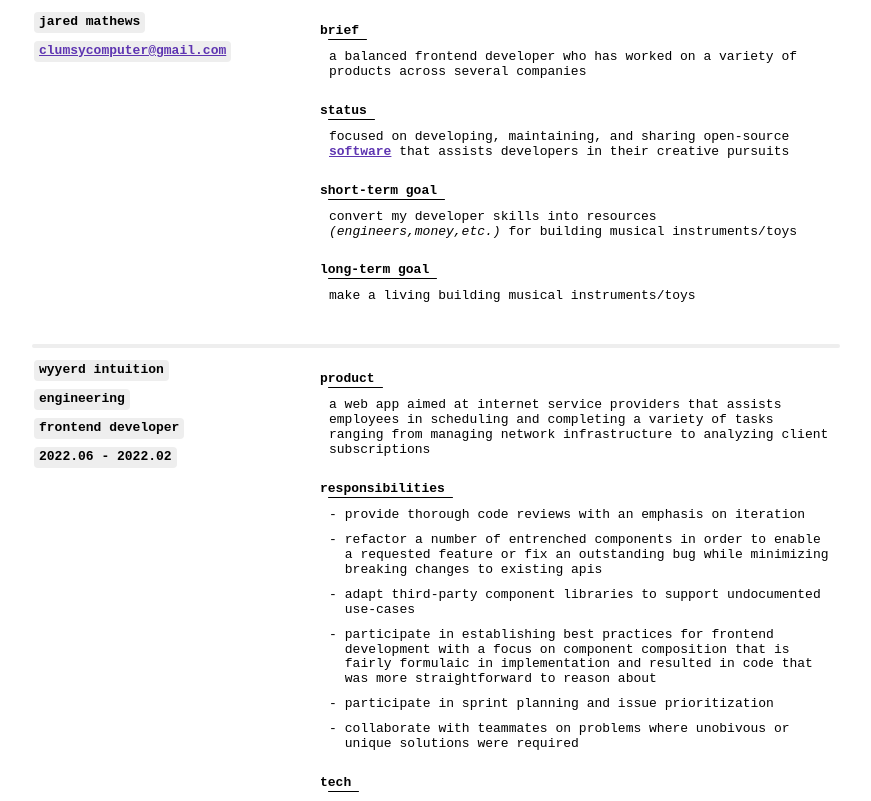
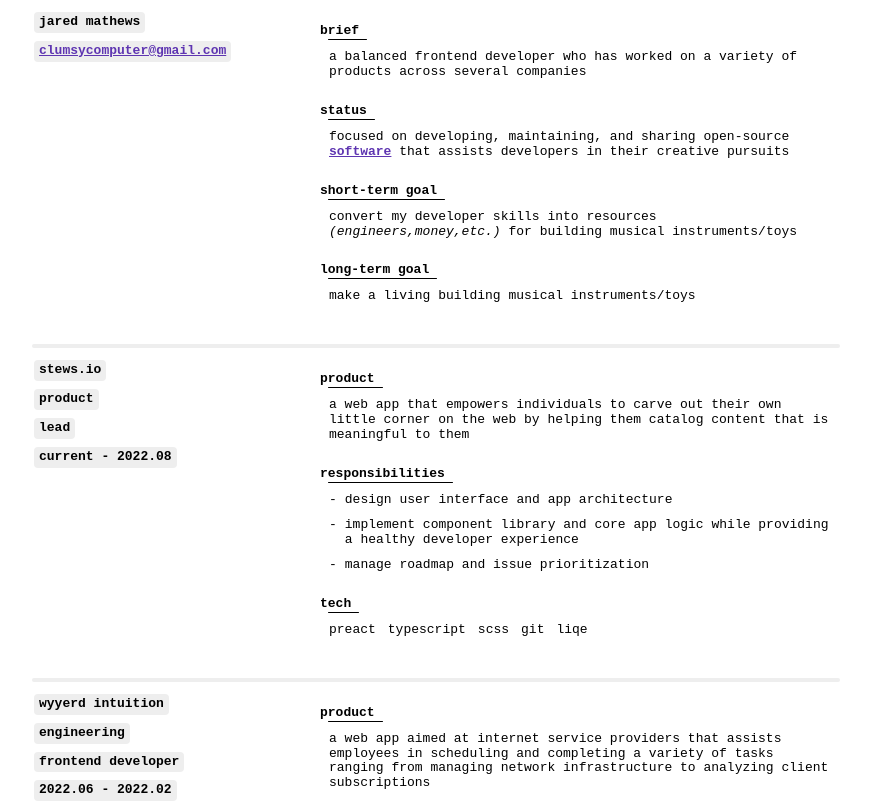
Before and after one commit to clumsycomputer/clumsy-website, a Next.js app: page /software/resume in a window 1280 px wide. Shown: the top 801 px of the page, without its empty margins (204-1075 px from the left). Built offline with nearby package versions, Linux system fonts and the light colour scheme.

Commit message:
feature(ResumePage): update with stews section (#24)
* feature(ResumePage): add stews section

* feature(pdf/resume): update resume pdf

```diff
--- a/components/pages/software/resume/ResumePage.tsx
+++ b/components/pages/software/resume/ResumePage.tsx
@@ -88,6 +88,21 @@ function ResumePageBase(props: ResumePageBaseProps) {
           </Fragment>
         }
         longTermGoalText={"make a living building musical instruments/toys"}
+      />
+      <ResumeJobSection
+        companyName={"stews.io"}
+        teamName={"product"}
+        jobTitle={"lead"}
+        dateRange={"current - 2022.08"}
+        productDescription={
+          "a web app that empowers individuals to carve out their own little corner on the web by helping them catalog content that is meaningful to them"
+        }
+        workResponsibilities={[
+          "design user interface and app architecture",
+          "implement component library and core app logic while providing a healthy developer experience",
+          "manage roadmap and issue prioritization",
+        ]}
+        techStack={["preact", "typescript", "scss", "git", "liqe"]}
       />
       <ResumeJobSection
         companyName={"wyyerd intuition"}
```
Also changed, not shown: 1 other file (tests, documents, lock files or other folders).
